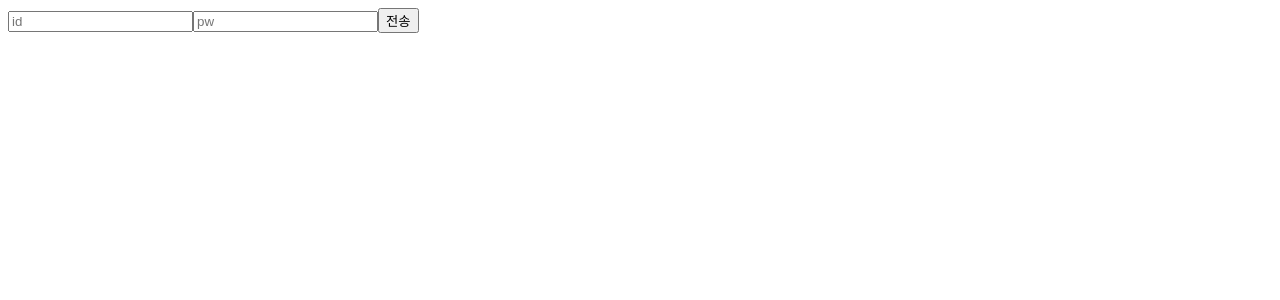
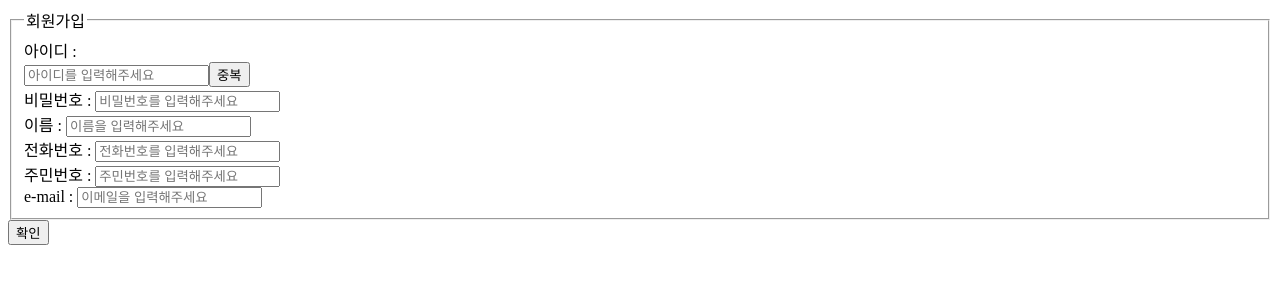
Before and after one commit to dohyean/schedule-expenditure-project, a React (Create React App) app in the folder my-app/: page /create in a window 1280 px wide. Shown: the top 300 px of the page. Built offline with nearby package versions, Linux system fonts and the light colour scheme; no server answers.

Commit message:
Login parts
아이디 찾기
비번 찾기
회원가입 부분

```diff
--- a/my-app/src/App.tsx
+++ b/my-app/src/App.tsx
@@ -1,6 +1,26 @@
-import { BrowserRouter, Route, Routes } from "react-router-dom";
-function App() {
-  return <div> hello</div>;
+import React from 'react';
+import Post from './Components/Post';
+import { BrowserRouter } from 'react-router-dom';
+import {  Route ,Routes } from 'react-router-dom';
+import Find_id from './Components/Find_id';
+import Find_pw from './Components/Find_pw';
+import Create from './Components/Create';
+
+const App = () => {
+    return (
+        <div className="App">
+            <BrowserRouter>
+                <header className="App-header">
+                    <Routes>
+                        <Route path="/" element={<Post />}></Route>
+                        <Route path="/find_id" element={<Find_id />}></Route>
+                        <Route path="/find_pw" element={<Find_pw />}></Route>
+                        <Route path="/create" element={<Create />}></Route>
+                    </Routes>
+                </header>
+            </BrowserRouter>
+        </div>
+    );
 }
 
 export default App;
--- /dev/null
+++ b/my-app/src/Components/Create.tsx
@@ -0,0 +1,50 @@
+import React from 'react';
+import { useNavigate } from 'react-router-dom';
+
+const Create = () => {
+    const navigate = useNavigate();
+
+    const navigateToBack = () => {
+        navigate("/");
+    };
+
+    return (
+        <div className="box">
+                    <form method="post" className="create_form">
+                        <fieldset className="inner_form">
+                            <legend className="title">회원가입</legend>
+                            <div className="id_title">
+                                <span className="subtitle1">아이디 : </span>
+                                <div className="id_section">
+                                    <input type="text" name="id" className="id" placeholder="아이디를 입력해주세요"></input>
+                                    <button className="id_check_btn">중복</button>
+                                </div>
+                            </div>
+                            <div>
+                                <span className="subtitle">비밀번호 : </span>
+                                <input type="password" name="pw" className="pw" placeholder="비밀번호를 입력해주세요"></input>
+                            </div>
+                            <div>
+                                <span className="subtitle1">이름 : </span>
+                                <input type="text" name="name" className="name" placeholder="이름을 입력해주세요"></input>
+                            </div>
+                            <div>
+                                <span className="subtitle">전화번호 : </span>
+                                <input type="text" name="phone" className="phone" placeholder="전화번호를 입력해주세요"></input>
+                            </div>
+                            <div>
+                                <span className="subtitle">주민번호 : </span>
+                                <input type="text" name="SSN" className="SSN" placeholder="주민번호를 입력해주세요"></input>
+                            </div>
+                            <div>
+                                <span className="subtitle">e-mail : </span>
+                                <input type="text" name="email" className="email" placeholder="이메일을 입력해주세요"></input>
+                            </div>
+                        </fieldset>
+                        <button className="create_btn" onClick={navigateToBack}>확인</button>
+                    </form>
+                </div>
+    )
+}
+
+export default Create;
--- /dev/null
+++ b/my-app/src/Components/Find_id.tsx
@@ -0,0 +1,28 @@
+import React from 'react';
+import { useNavigate } from 'react-router-dom';
+
+const Find_id = () => {
+    const navigate = useNavigate();
+
+    const navigateToBack = () => {
+        navigate("/")
+    }
+    return (
+        <div className="box">
+                    <form method="post" className="find_id_form">
+                        <fieldset className="inner_id_form">
+                            <legend className="find_id_title">아이디 찾기</legend>
+                            <div className="phone_section">
+                                <span className="subtitle3">e-mail : </span>
+                                <input type="text" name="phone" className="phone1" placeholder="이메일을 입력해주세요"></input>
+                                <button className="find_id_form_btn">확인</button>
+                            </div>
+
+                        </fieldset>
+                            <button className="find_id_btn" onClick={navigateToBack}>로그인화면으로</button>
+                    </form>
+                </div>
+    )
+}
+
+export default Find_id;
--- /dev/null
+++ b/my-app/src/Components/Find_pw.tsx
@@ -0,0 +1,39 @@
+import React from 'react';
+import { useNavigate } from 'react-router-dom';
+
+const Find_pw = () => {
+    const navigate = useNavigate();
+
+    const navigateToBack = () => {
+        navigate("/")
+    }
+
+    return (
+        <div className="box">
+        <form method="post" className="find_pw_form">
+          <fieldset className="inner_pw_form">
+            <legend className="find_pw_title">비밀번호 찾기</legend>
+            <div>
+              <input
+                type="text"
+                name="id"
+                placeholder="ID를 입력해주세요"
+              ></input>
+            </div>
+            <div>
+              <input
+                type="text"
+                name="phone"
+                placeholder="전화번호를 입력해주세요"
+              ></input>
+              <button>확인</button>
+            </div>
+
+              <button onClick={navigateToBack}>종료</button>
+          </fieldset>
+        </form>
+      </div>
+    )
+}
+
+export default Find_pw;
--- a/my-app/src/Login.tsx
+++ b/my-app/src/Components/Login.tsx
@@ -1,6 +1,22 @@
-import './Login.css';
+import '../Style/Login.css';
+import * as React from 'react';
+import { useNavigate } from 'react-router-dom';
 
 function Login() {
+    const navigate = useNavigate();
+
+    const navigateToFindid = () => {
+        navigate("find_id");
+    };
+
+    const navigateToFindpw = () => {
+        navigate("find_pw");
+    };
+
+    const navigateToCreate = () => {
+        navigate("/create");
+    };
+
     return (
         <div className="right_box">
             <div className="login_form">
@@ -25,13 +41,13 @@ function Login() {
                 </div>
                 <div className="login_option">
                     <form method="get" className="option1">
-                        <button type="submit" className="option1_inner">아이디</button>
+                        <button type="submit" className="option1_inner" onClick={navigateToFindid}>아이디</button>
                     </form>
                     <form method="get" className="option2">
-                        <button type="submit" className="option2_inner">비밀번호</button>
+                        <button type="submit" className="option2_inner" onClick={navigateToFindpw}>비밀번호</button>
                     </form>
                     <form method="get" className="option3">
-                        <button type="submit" className="option3_inner">회원가입</button>
+                        <button type="submit" className="option3_inner" onClick={navigateToCreate}>회원가입</button>
                     </form>
                 </div>
             </div>
--- a/my-app/src/Main.tsx
+++ b/my-app/src/Components/Post.tsx
@@ -1,7 +1,7 @@
-import './Main.css';
+import '../Style/Post.css';
 import Login from './Login';
 
-function Main() {
+function Post() {
     return (
         <div className='body_box'>
             <div className="left_box">
@@ -21,4 +21,4 @@ function Main() {
     )
 }
 
-export default Main;
+export default Post;
--- a/my-app/src/index.tsx
+++ b/my-app/src/index.tsx
@@ -1,15 +1,11 @@
-import React from "react";
-import ReactDOM from "react-dom/client";
-// import APP from "./App";
-import Client from "./socket_test/client";
-import Login from "./socket_test/login_test";
+import React from 'react';
+import ReactDOM from 'react-dom/client';
+import App from './App';
 
-const root = ReactDOM.createRoot(
-  document.getElementById("root") as HTMLElement
-);
+const root = ReactDOM.createRoot(document.getElementById('root') as HTMLElement);
 root.render(
   <React.StrictMode>
-    {/* <APP></APP> */}
-    <Login></Login>
+    <App />
+    {/* <Login /> */}
   </React.StrictMode>
 );
```
Also changed, not shown: my-app/src/Style/Login.css (renamed from my-app/src/Login.css), my-app/src/Style/Post.css (renamed from my-app/src/Main.css).
